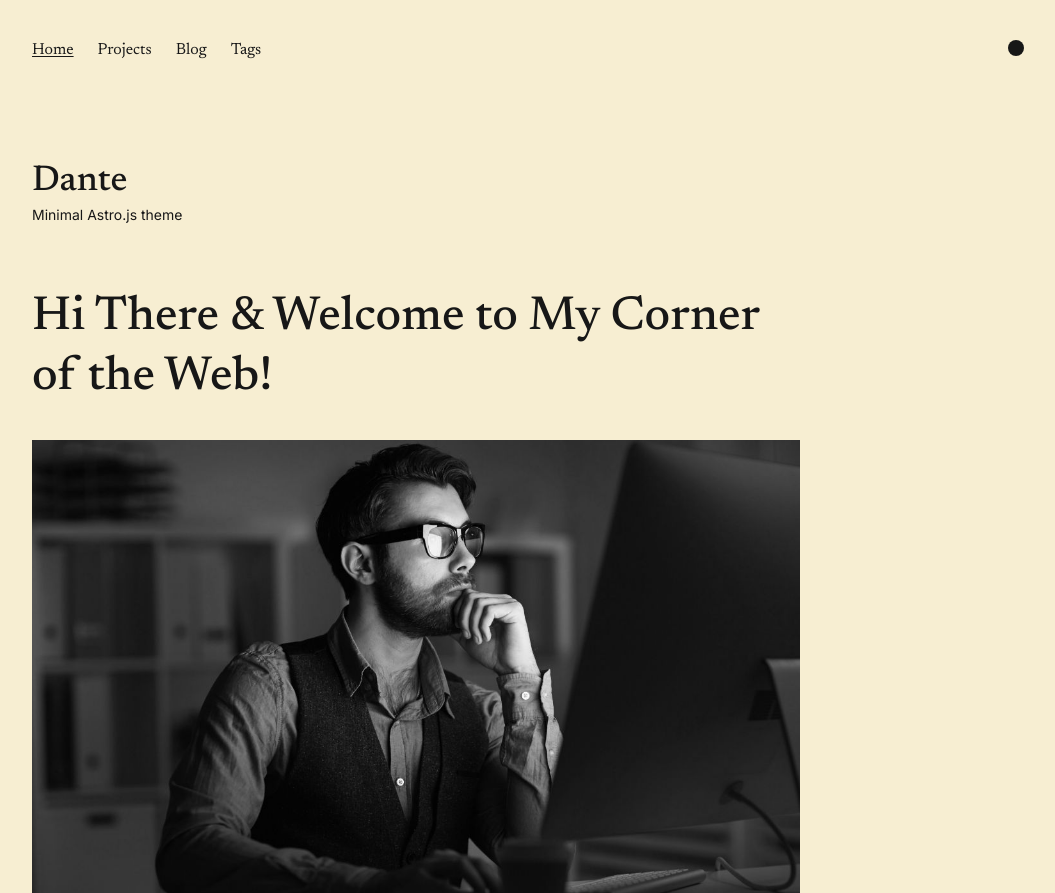
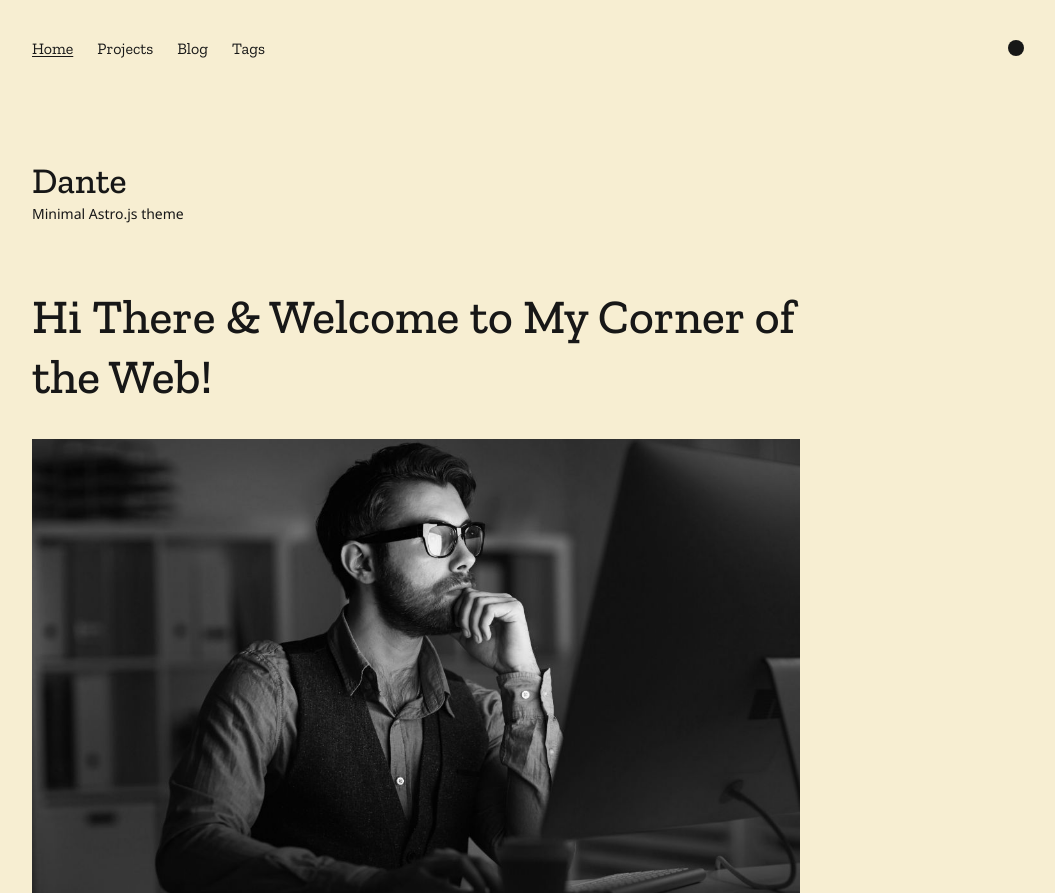
Before and after one commit to luizcieslak/cieslak-dev, an Astro site: page / in a window 1280 px wide. Shown: the top 893 px of the page, without its empty margins (224-1279 px from the left). Built offline with nearby package versions, Linux system fonts and the light colour scheme; Astro itself is replaced by a stand-in of ours.

Commit message:
chore: update fonts

```diff
--- a/src/components/BaseHead.astro
+++ b/src/components/BaseHead.astro
@@ -44,7 +44,7 @@ function formatCanonicalURL(url: string | URL) {
 <link rel="preconnect" href="https://fonts.googleapis.com" />
 <link rel="preconnect" href="https://fonts.gstatic.com" crossorigin />
 <link
-    href="https://fonts.googleapis.com/css2?family=Inter:wght@400..700&family=Newsreader:ital,opsz,wght@0,6..72,400..700;1,6..72,400..700&display=swap"
+    href="https://fonts.googleapis.com/css2?family=Noto+Sans:wght@400..700&family=Zilla+Slab:ital,opsz,wght@0,6..72,400..700;1,6..72,400..700&display=swap"
     rel="stylesheet"
 />
 
--- a/tailwind.config.cjs
+++ b/tailwind.config.cjs
@@ -5,8 +5,8 @@ module.exports = {
 	darkMode: 'class',
 	theme: {
 		fontFamily: {
-			sans: ['Inter', ...defaultTheme.fontFamily.sans],
-			serif: ['Newsreader', ...defaultTheme.fontFamily.serif],
+			sans: ['Noto Sans', ...defaultTheme.fontFamily.sans],
+			serif: ['Zilla Slab', ...defaultTheme.fontFamily.serif],
 		},
 		extend: {
 			textColor: {
```
